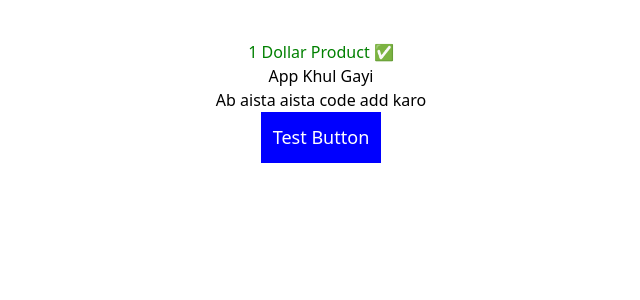
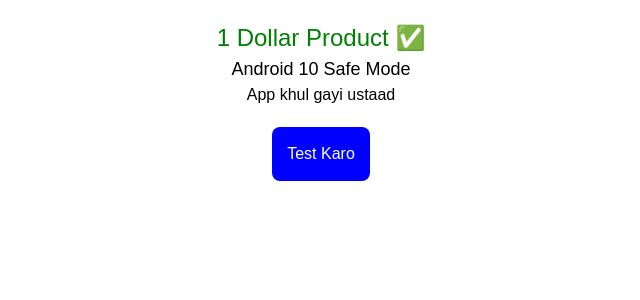
Before and after one commit to ecommercestore1122-png/1dollar-app, a React (Vite) app: page / in a window 1280 px wide. Shown: the top 300 px of the page, without its empty margins (319-959 px from the left). Built offline with nearby package versions, Linux system fonts and the light colour scheme.

Commit message:
Update App.tsx

```diff
--- a/src/App.tsx
+++ b/src/App.tsx
@@ -1,17 +1,34 @@
-window.onerror = (msg, url, line) => {
-  alert('Error: ' + msg)
-}
 function App() {
+  // Mobile pe error alert mein dikhe ga
+  window.onerror = function(msg) {
+    alert('APP ERROR: ' + msg);
+    return true;
+  };
+
   return (
-    <div style={{padding: 40, textAlign: 'center'}}>
-      <h1 style={{color: 'green'}}>1 Dollar Product ✅</h1>
-      <h2>App Khul Gayi</h2>
-      <p>Ab aista aista code add karo</p>
+    <div style={{
+      padding: 20,
+      textAlign: 'center',
+      background: 'white',
+      minHeight: '100vh',
+      fontFamily: 'Arial'
+    }}>
+      <h1 style={{color: 'green', fontSize: 24}}>1 Dollar Product ✅</h1>
+      <h2 style={{fontSize: 18}}>Android 10 Safe Mode</h2>
+      <p>App khul gayi ustaad</p>
       <button
-        onClick={() => alert('Button kaam kar raha')}
-        style={{padding: 12, fontSize: 18, background: 'blue', color: 'white'}}
+        onClick={() => alert('Button theek hai')}
+        style={{
+          padding: 15,
+          fontSize: 16,
+          background: 'blue',
+          color: 'white',
+          border: 'none',
+          borderRadius: 8,
+          marginTop: 20
+        }}
       >
-        Test Button
+        Test Karo
       </button>
     </div>
   )
```
